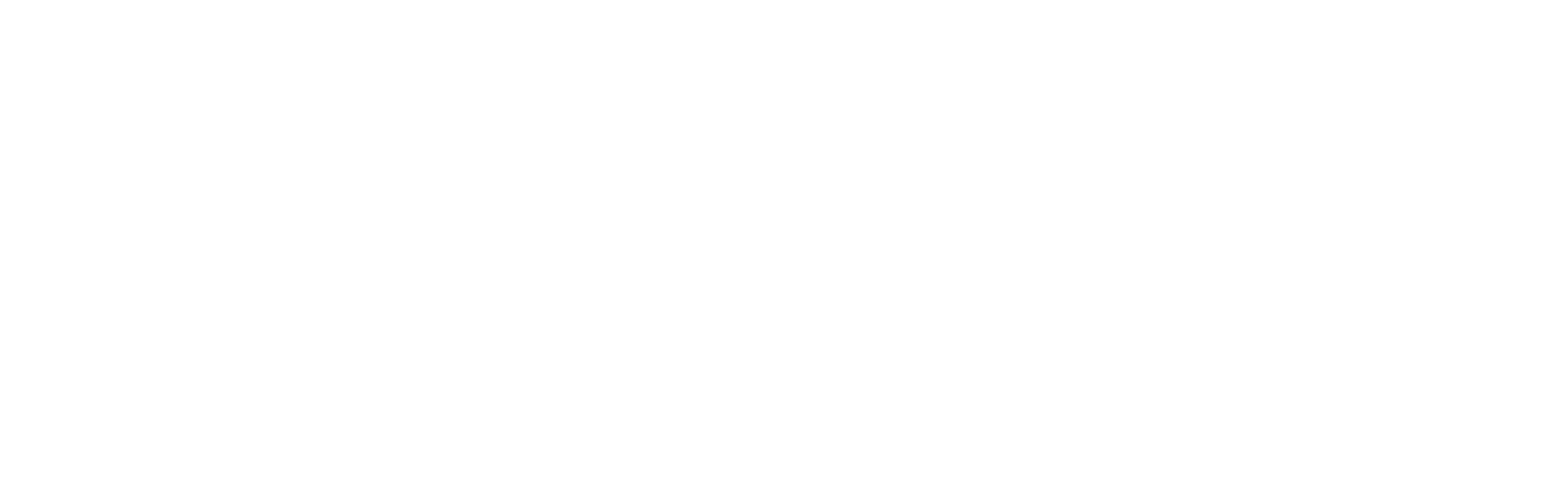
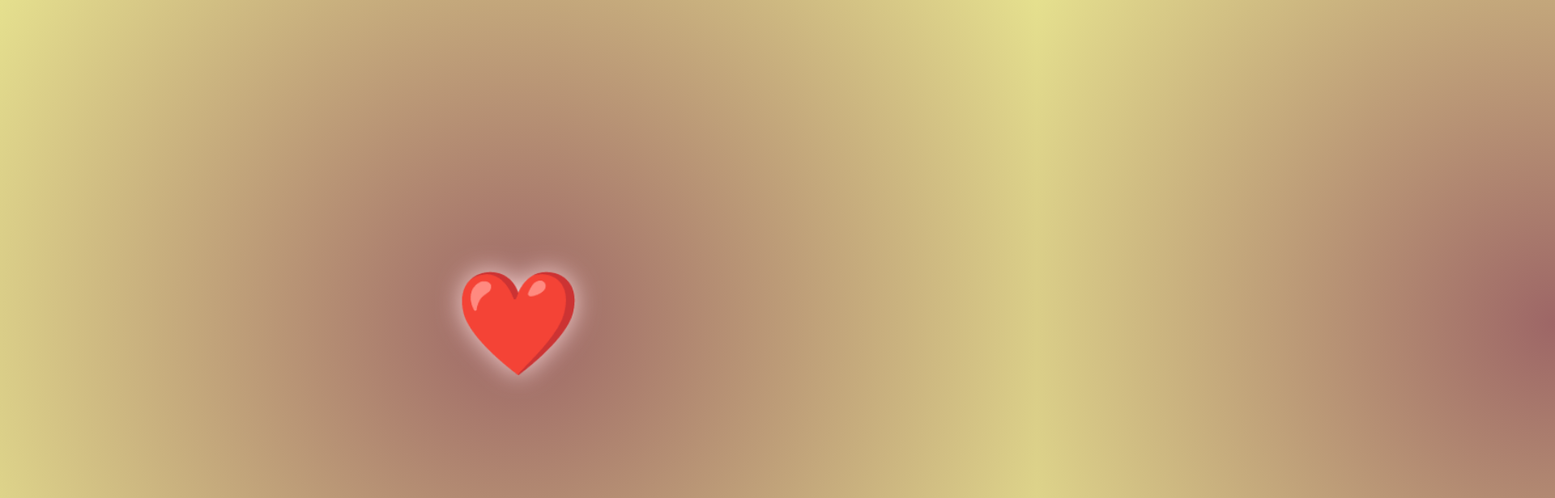
Before and after one commit to hehehe666999/universe_heart, a plain HTML site: page index.html in a window 1280 px wide. Shown: the top 616 px of the page at 81% size, 1920 px wide, since content can reach past the window. Drawn offline with Linux system fonts and the light colour scheme.

Commit message:
Animation heart

```diff
--- a/index.html
+++ b/index.html
@@ -4,8 +4,11 @@
     <meta charset="UTF-8">
     <meta name="viewport" content="width=device-width, initial-scale=1.0">
     <title>Document</title>
+    <link rel="stylesheet" href="style.css">
 </head>
 <body>
-
+    <div class="heart-container">
+        <span class="heart">❤️</span>
+    </div>
 </body>
 </html>
--- a/style.css
+++ b/style.css
@@ -0,0 +1,60 @@
+*
+{
+    margin: 0;
+    padding: 0;
+}
+
+body{
+    height: 100vh;
+    background: radial-gradient(circle, rgb(157, 102, 102), rgb(229, 224, 142));
+    overflow: hidden;
+    display: flex;
+    justify-content: center;
+    align-items: center;
+    position: relative;
+}
+
+body::before{
+    content: '';
+    position: absolute;
+    top: 0;
+    left: 0;
+    width: 200%;
+    height: 200%;
+}
+
+.heart-container
+{
+    animation: pulse 2s infinite;
+    filter: drop-shadow(0 0 15px rgb(250, 214, 214));
+    font-size: 120px;
+    cursor: pointer;
+
+}
+
+.heart
+{
+    color:blueviolet;
+    text-shadow:
+    0 0 8px rgb(212, 96, 96),
+    0 0 15px rgb(212, 96, 96),
+    0 0 25 rgb(212, 96, 96),
+    0 0 40px rgb(212, 96, 96);
+
+}
+
+.heart-container:hover
+{
+    transform: scale(1.1) rotate(2deg);
+    filter: drop-shadow(0 0 30px rgb(157, 51, 51))hue-rotate(45deg);
+}
+
+@keyframes pulse
+{
+    0%, 100%{
+        transform:scale(1);
+    }
+    50%{
+        transform: scale(1.05);
+    }
+}
```
